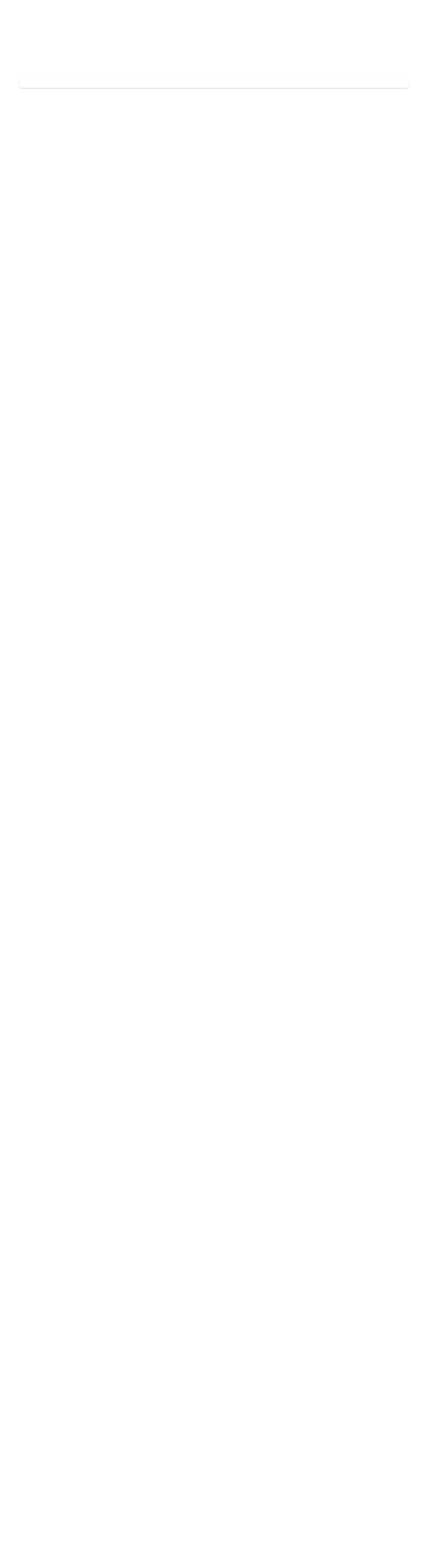
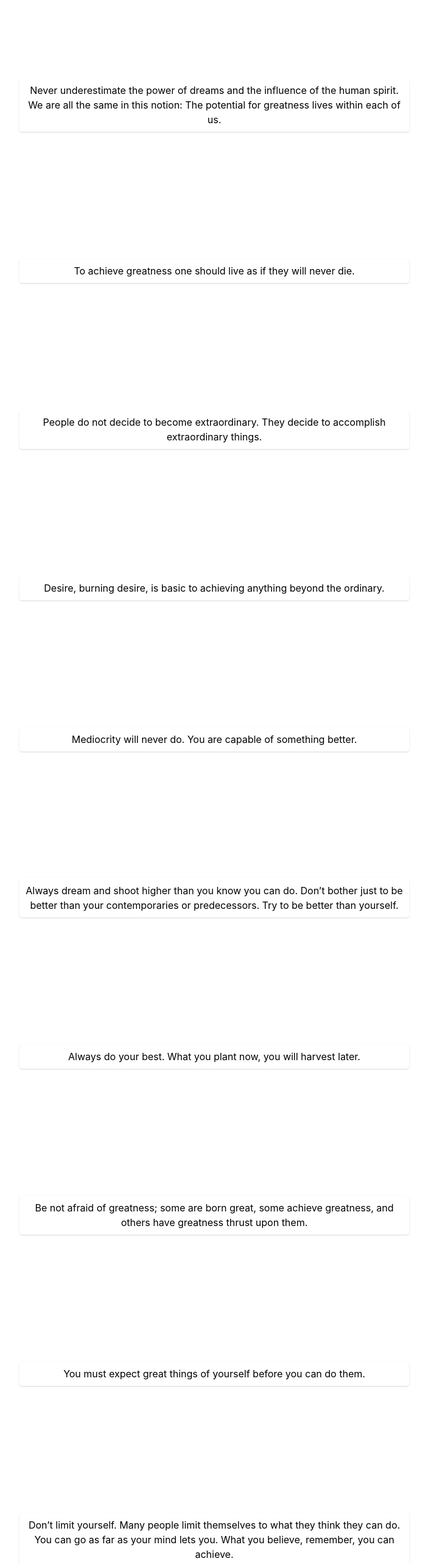
Before and after one commit to Tresor11/quotes-generator, a React (Create React App) app: page / in a window 1280 px wide. Shown: the part 80-2644 px from the top of the page at 61% size, without its empty margins (288-991 px from the left). Before the commit the page ends 800 px from the top, so only its background shows below. Built offline with nearby package versions, Linux system fonts and the light colour scheme.

Commit message:
add the quotes list container

```diff
--- /dev/null
+++ b/src/Assets/test-data.js
@@ -0,0 +1,23 @@
+let Data =[
+  "Never underestimate the power of dreams and the influence of the human spirit. We are all the same in this notion: The potential for greatness lives within each of us.",
+  "To achieve greatness one should live as if they will never die.",
+  "People do not decide to become extraordinary. They decide to accomplish extraordinary things.",
+  "Desire, burning desire, is basic to achieving anything beyond the ordinary.",
+  "Mediocrity will never do. You are capable of something better.",
+  "Always dream and shoot higher than you know you can do. Don’t bother just to be better than your contemporaries or predecessors. Try to be better than yourself.",
+  "Always do your best. What you plant now, you will harvest later.",
+  "Be not afraid of greatness; some are born great, some achieve greatness, and others have greatness thrust upon them.",
+  "You must expect great things of yourself before you can do them.",
+  "Don’t limit yourself. Many people limit themselves to what they think they can do. You can go as far as your mind lets you. What you believe, remember, you can achieve.",
+  "Great thoughts speak only to the thoughtful mind, but great actions speak to all mankind",
+  "Greatness is not measured by what a man or woman accomplishes, but by the opposition he or she has overcome to reach his goals.",
+  "Big dreams create the magic that stir men’s souls to greatness.",
+  "If we cannot see the possibility of greatness, how can we dream it?",
+  "You were designed for accomplishment, engineered for success, and endowed with the seeds of greatness.",
+  "Whatever the mind of man can conceive and believe, it can achieve.",
+  "When you have had a taste of excellence, you cannot go back to mediocrity.",
+  "The secret of living a life of excellence is merely a matter of thinking thoughts of excellence. Really, it’s a matter of programming our minds with the kind of information that will set us free.",
+  "No man is truly great who is great only in his lifetime. The test of greatness is the page of history.",
+]
+
+export default Data;
--- a/src/components/App.js
+++ b/src/components/App.js
@@ -1,12 +1,12 @@
 import logo from '../Assets/logo.svg';
 import '../styles/App.css';
 import $ from 'jquery';
-import Quote from './Quote'
+import QuotesList from '../containers/Quotes'
 
 function App() {
   return (
     <div className="Apps container">
-      <Quote/>
+      <QuotesList/>
     </div>
   );
 }
--- a/src/containers/Generate.js
+++ b/src/containers/Generate.js
@@ -2,16 +2,16 @@ import React, { useState } from "react";
 const arr = ["damn", "woo", "hello", "more", "riseUp", "Godamn!"];
 const Generate = () => {
   const [quotes, setQuotes] = useState(0);
-  const handleS = () => {
+  const loadMore = () => {
     setQuotes(Math.round(Math.random() * 4));
   };
   return (
     <button
       type="button"
-      onClick={handleS}
+      onClick={loadMore}
       className="bg-green-400 rounded-full p-1 shadow"
     >
-      Generate New Quote
+      View more
     </button>
   );
 };
--- /dev/null
+++ b/src/containers/Quotes.js
@@ -0,0 +1,12 @@
+import React, {useEffect} from 'react';
+// import {connect} from 'react-redux';
+import Quote from '../components/Quote';
+import Data from '../Assets/test-data'
+
+const QuotesList=()=>{
+  return(
+    Data.map(el=><Quote quote={el} />)
+  )
+}
+
+export default QuotesList
```
